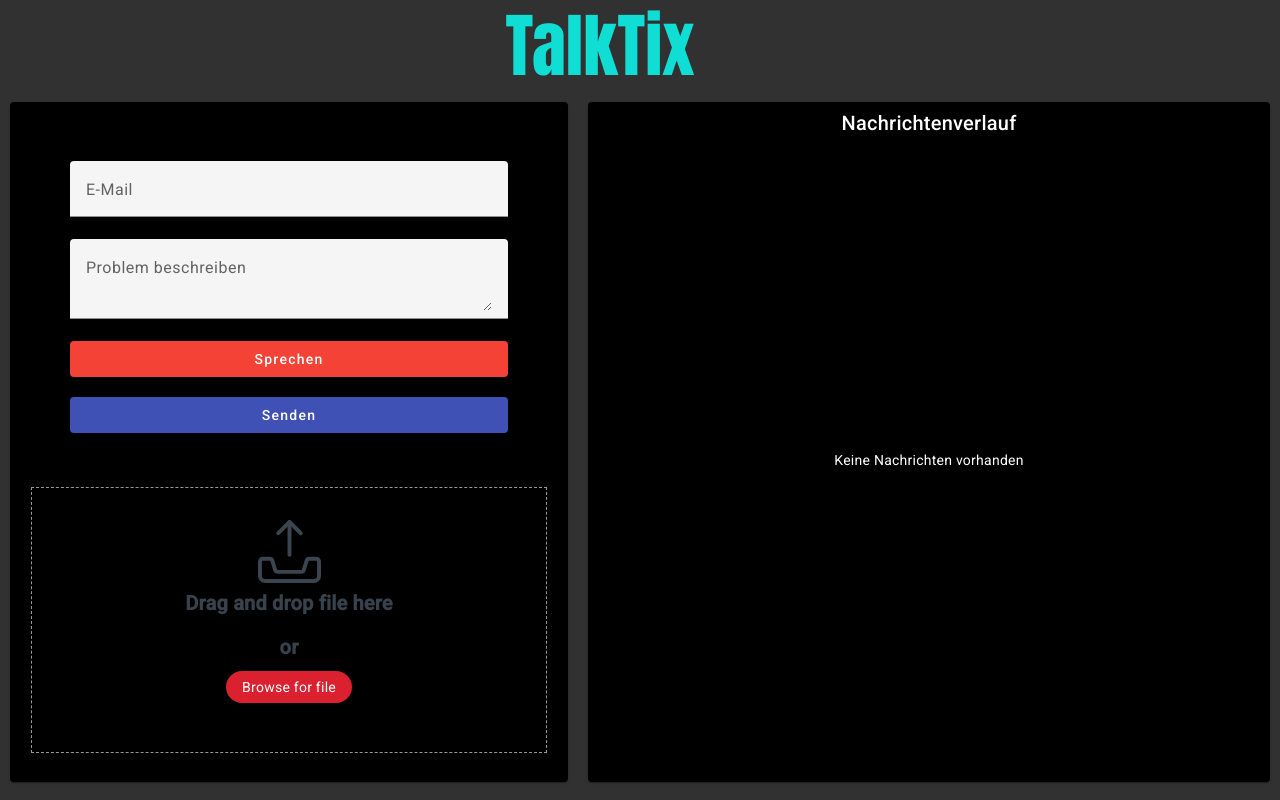
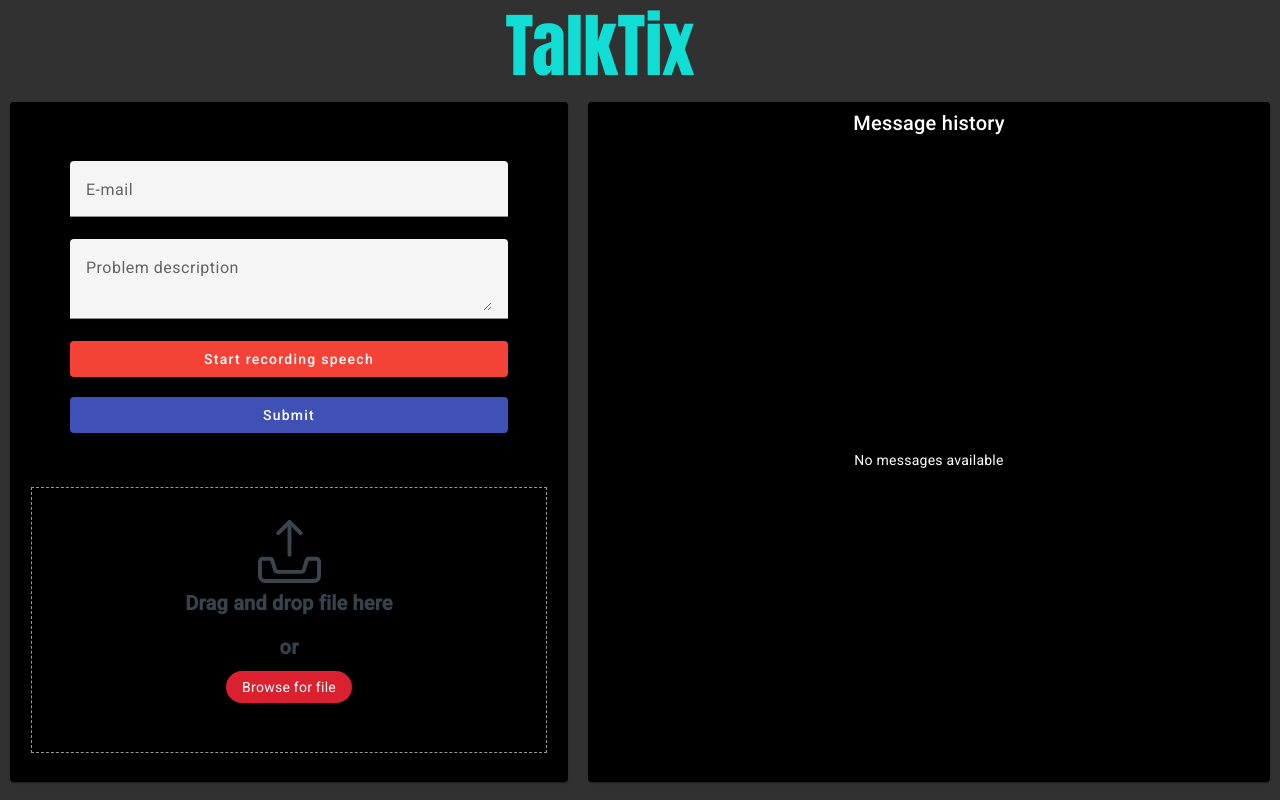
Before and after one commit to amosproj/amos2023ws01-ticket-chat-ai, an Angular app in the folder Frontend/: page / in a window 1280 px wide. Built offline with nearby package versions, Linux system fonts and the light colour scheme.

Commit message:
Replaced German text with English phrases
Signed-off-by: M-HRL <haertl.marco@web.de>

```diff
--- a/Frontend/src/app/app.component.html
+++ b/Frontend/src/app/app.component.html
@@ -23,17 +23,17 @@
 
       <div class="text-field-div">
         <mat-form-field>
-          <mat-label>E-Mail</mat-label>
+          <mat-label>E-mail</mat-label>
           <input matInput type="email" [(ngModel)]="emailInput" />
         </mat-form-field>
 
         <mat-form-field>
-          <mat-label [class.hide-label]="chatInput !== ''">Problem beschreiben</mat-label>
+          <mat-label [class.hide-label]="chatInput !== ''">Problem description</mat-label>
           <textarea matInput [(ngModel)]="chatInput"></textarea>
         </mat-form-field>
 
         <button class="record-button" mat-raised-button color="warn" (click)="startSpeechRecognition()">
-          {{ recordingState === 'idle' ? 'Sprechen' : 'Aufnahme beenden' }}
+          {{ recordingState === 'idle' ? 'Start recording speech' : 'Stop recording speech' }}
         </button><br>
 
         <button
@@ -41,7 +41,7 @@
           color="primary"
           (click)="handleSend(chatInput, emailInput)"
         >
-          Senden
+          Submit
         </button>
       </div>
 
@@ -49,10 +49,10 @@
     </mat-card>
 
     <mat-card class="history-div">
-      <h2>Nachrichtenverlauf</h2>
+      <h2>Message history</h2>
       <!-- Check if there are any chat messages -->
       <div *ngIf="chatMessages.length === 0" class="default-message">
-        <p>Keine Nachrichten vorhanden</p>
+        <p>No messages available</p>
       </div>
 
       <!-- Display messages if there are any -->
```
